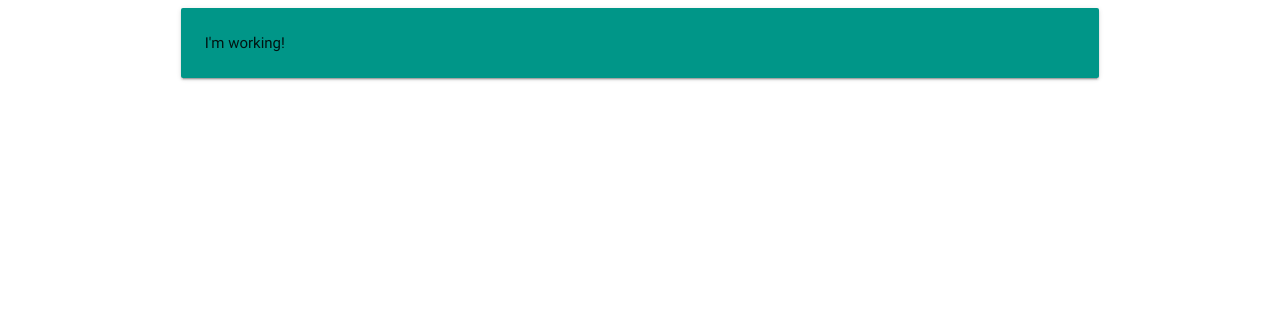
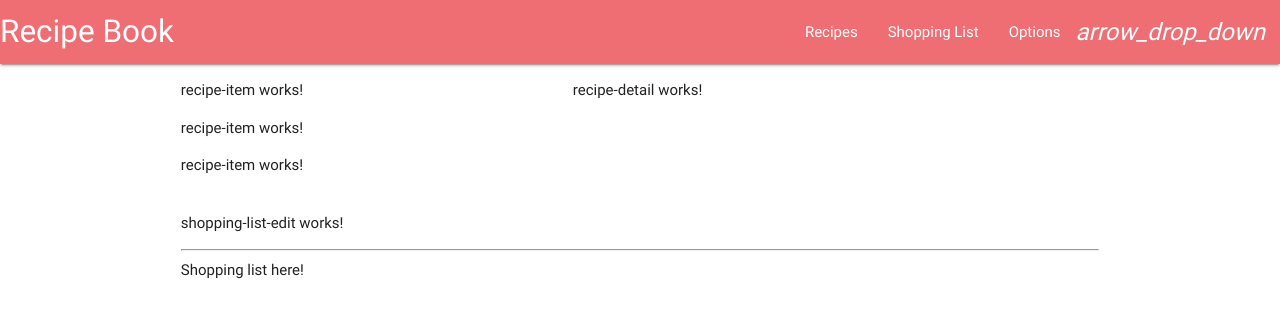
Before and after one commit to milleraundra/shopping-list-angular, an Angular app: page / in a window 1280 px wide. Shown: the top 316 px of the page. Built offline with nearby package versions, Linux system fonts and the light colour scheme.

Commit message:
add styles to header

```diff
--- a/src/app/app.component.html
+++ b/src/app/app.component.html
@@ -1,5 +1,7 @@
+<app-header></app-header>
 <div class="container">
   <div class="row">
-    <div class="card-panel teal">I'm working!</div>
+    <app-recipes></app-recipes>
+    <app-shopping-list></app-shopping-list>
   </div>
 </div>
--- a/src/app/header/header.component.html
+++ b/src/app/header/header.component.html
@@ -1,3 +1,15 @@
-<p>
-  header works!
-</p>
+<nav>
+  <div class="nav-wrapper">
+    <a href="#" class="brand-logo">Recipe Book</a>
+    <ul class="right">
+      <li><a href="#">Recipes</a></li>
+      <li><a href="#">Shopping List</a></li>
+      <li><a class="dropdown-button" href="#!" data-activates="navbar-dropdown">Options<i class="material-icons right">arrow_drop_down</i></a></li>
+    </ul>
+  </div>
+</nav>
+
+<ul id="navbar-dropdown" class="dropdown-content">
+  <li><a href="#">Save Data</a></li>
+  <li><a href="#">Fetch Data</a></li>
+</ul>
--- a/src/app/header/header.component.ts
+++ b/src/app/header/header.component.ts
@@ -7,7 +7,10 @@ import { Component, OnInit } from '@angular/core';
 })
 export class HeaderComponent implements OnInit {
 
-  constructor() { }
+  constructor() {
+    //TODO call $(".dropdown-button").dropdown(); to activate navbar dropdown
+
+  }
 
   ngOnInit() {
   }
--- a/src/app/recipes/recipe-list/recipe-list.component.html
+++ b/src/app/recipes/recipe-list/recipe-list.component.html
@@ -1,3 +1,3 @@
-<p>
-  recipe-book works!
-</p>
+<app-recipe-item></app-recipe-item>
+<app-recipe-item></app-recipe-item>
+<app-recipe-item></app-recipe-item>
--- a/src/app/recipes/recipes.component.html
+++ b/src/app/recipes/recipes.component.html
@@ -1,3 +1,8 @@
-<p>
-  recipes works!
-</p>
+<div class="row">
+  <div class="col s5">
+    <app-recipe-list></app-recipe-list>
+  </div>
+  <div class="col s7">
+    <app-recipe-detail></app-recipe-detail>
+  </div>
+</div>
--- a/src/app/shopping-list/shopping-list.component.html
+++ b/src/app/shopping-list/shopping-list.component.html
@@ -1,3 +1,3 @@
-<p>
-  shopping-list works!
-</p>
+<app-shopping-list-edit></app-shopping-list-edit>
+<hr>
+Shopping list here!
--- a/src/app/shopping-list/shopping-list.component.ts
+++ b/src/app/shopping-list/shopping-list.component.ts
@@ -7,7 +7,8 @@ import { Component, OnInit } from '@angular/core';
 })
 export class ShoppingListComponent implements OnInit {
 
-  constructor() { }
+  constructor() {
+  }
 
   ngOnInit() {
   }
```
Also changed, not shown: 1 other file (tests, documents, lock files or other folders).
